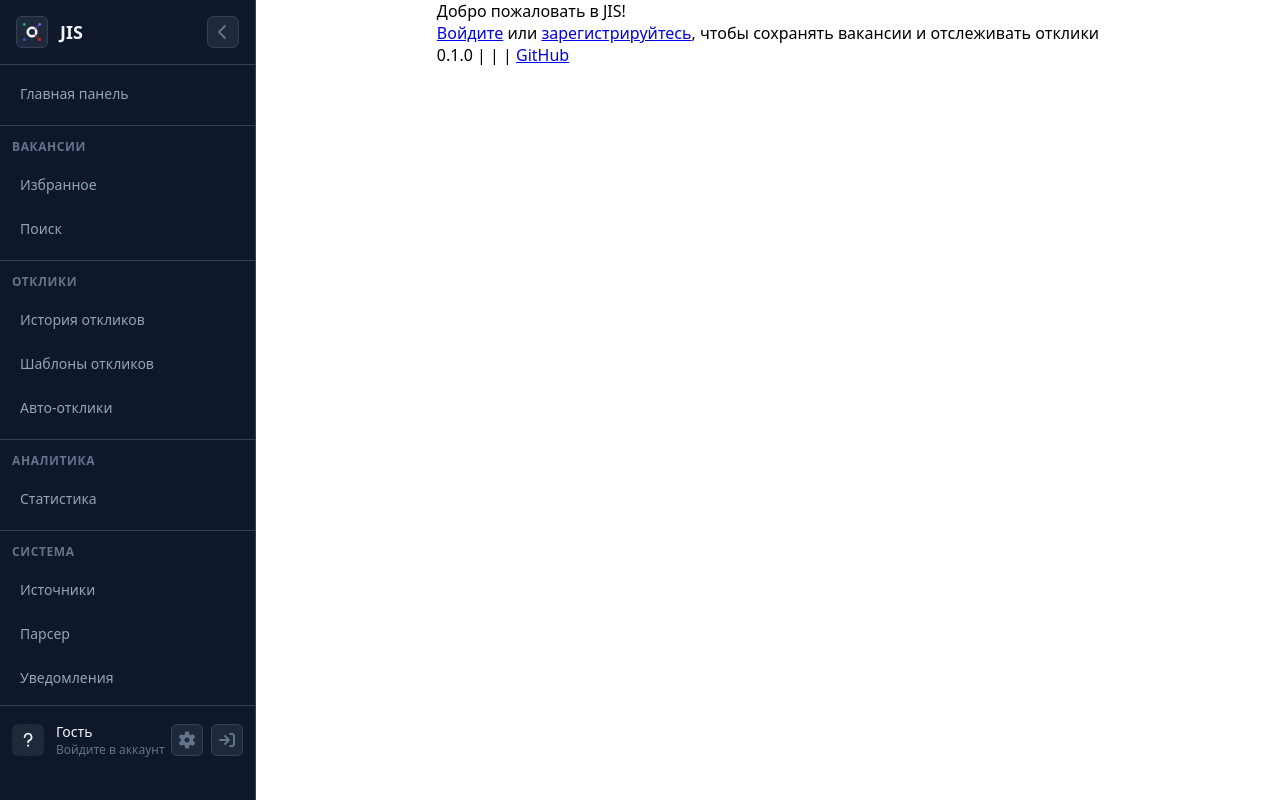
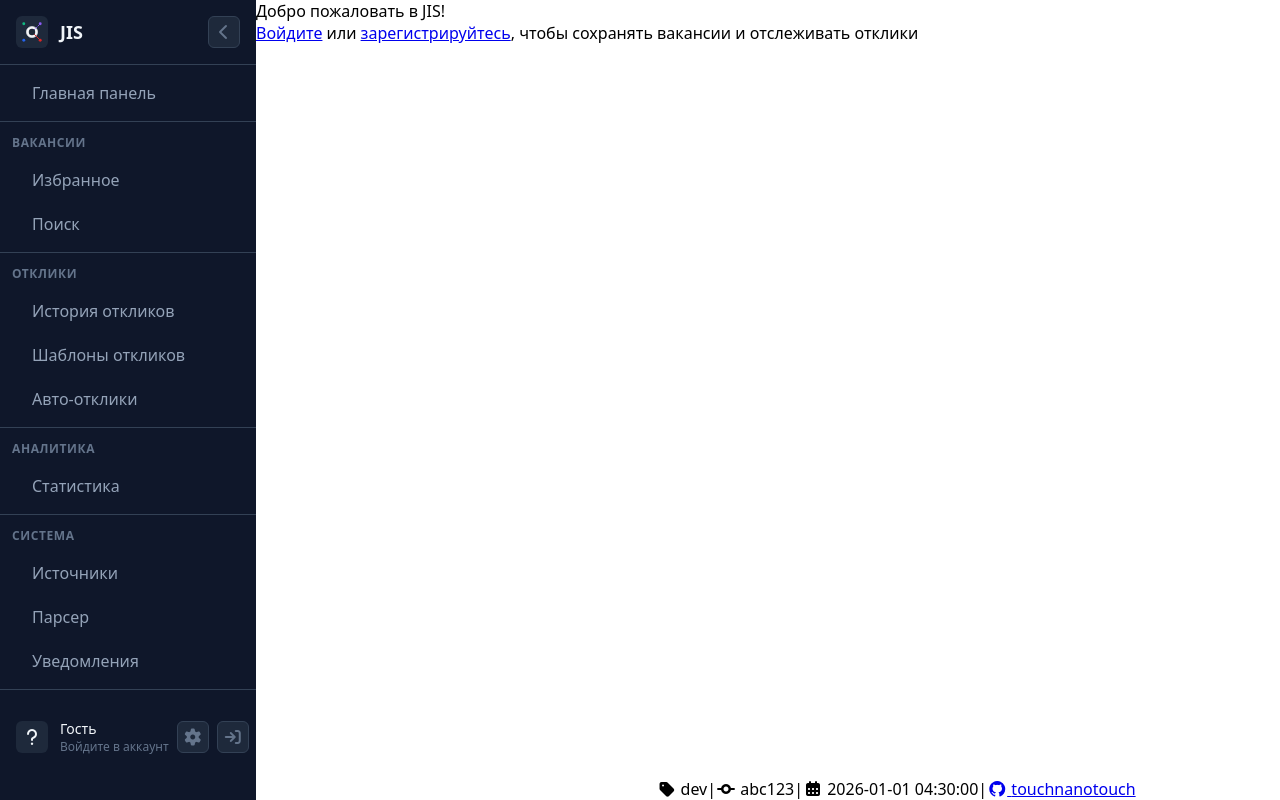
Before and after one commit to touchnanotouch/JIS, a FastAPI app: page /search in a window 1280 px wide. Run offline with FastAPI, Linux system fonts and the light colour scheme; some libraries are stand-ins or nearby versions.

Commit message:
ver 0.1.4

```diff
--- a/docker-compose.override.yml
+++ b/docker-compose.override.yml
@@ -4,7 +4,6 @@
       context: .
       dockerfile: docker/Dockerfile.dev
     environment:
-      - VERSION=0.1.0-dev
       - RELOAD=True
       - DEBUG=True
       - LOG_LEVEL=DEBUG
--- a/src/jis/__init__.py
+++ /dev/null
@@ -1,2 +0,0 @@
-__version__ = "0.1.0"
-__author__ = "tonato"
--- a/src/jis/api/app.py
+++ b/src/jis/api/app.py
@@ -11,7 +11,7 @@
     app = FastAPI(
         title="JIS",
         description="Job Search Aggregator",
-        version="0.1.0",
+        version=config.GIT_TAG,
         docs_url="/api/docs" if config.SHOW_DOCS else None,
         redoc_url="/api/redoc" if config.SHOW_DOCS else None,
         openapi_url="/api/openapi.json" if config.SHOW_DOCS else None,
--- /dev/null
+++ b/src/jis/web/static/css/components/_footer.css
@@ -0,0 +1,7 @@
+/* components/_footer.css */
+
+.footer-wrapper {
+    display: flex;
+    flex-direction: row;
+    justify-content: center;
+}
--- a/src/jis/web/static/css/components/_sidebar.css
+++ b/src/jis/web/static/css/components/_sidebar.css
@@ -1,96 +1,70 @@
 /* components/_sidebar.css */
 
 
-/* Sidebar */
+/* Sidebar Wrapper */
 
-.sidebar {
+.sidebar-wrapper {
     width: var(--sidebar-width);
     height: 100vh;
     background: var(--bg-sidebar);
     display: flex;
     flex-direction: column;
-    position: fixed;
-    left: 0;
-    top: 0;
-    z-index: var(--z-fixed);
-    border-right: 1px solid var(--border-dark);
-    transition: var(--transition-normal);
-    overflow: hidden;
+    transition: width var(--transition-normal) ease-out;
 }
 
-.sidebar.collapsed {
+.sidebar-wrapper.collapsed {
     width: var(--sidebar-width-collapsed);
 }
 
-.sidebar:not(.collapsed) .nav-icon {
-    display: none;
-}
+/* TODO: вспышка слева ААААА ( см. FOUC )*/
 
-.sidebar.collapsed .logo-badge,
-.sidebar.collapsed .logo-name,
-.sidebar.collapsed .nav-text,
-.sidebar.collapsed .nav-group-title,
-.sidebar.collapsed .profile-name,
-.sidebar.collapsed .profile-email {
-    display: none;
-}
-
-.sidebar.collapsed .sidebar-footer-wrapper,
-.sidebar.collapsed .profile-info,
-.sidebar.collapsed .profile-actions {
-    flex-direction: column;
-    align-items: center;
-}
-
-.sidebar.collapsed .profile-actions {
-    gap: var(--space-3);
-}
 
 /* Sidebar Header */
 
 .sidebar-header {
+    display: flex;
+    border-bottom: 1px solid var(--border-dark);
     padding: var(--space-4);
-    border-bottom: 1px solid var(--border-dark);
 }
 
 .sidebar-header-wrapper {
     display: flex;
+    justify-content: space-between;
     align-items: center;
-    justify-content: space-between;
+    width: 100%;
 }
-
-/* Logo */
 
 .logo-link {
     display: flex;
     align-items: center;
     gap: var(--space-3);
     text-decoration: none;
+    transition: all var(--transition-normal) ease-in-out;
+    opacity: 1;
+    width: auto;
+    visibility: visible;
+}
+
+.sidebar-wrapper.collapsed .logo-link {
+    opacity: 0;
+    width: 0;
+    visibility: hidden;
 }
 
 .logo-badge {
     display: flex;
     align-items: center;
-    justify-content: center;
     width: 2rem;
     height: 2rem;
     background: var(--color-gray-800);
     border-radius: var(--radius-md);
-    border: 1px solid var(--border-dark);
 }
 
 .logo-text {
-    display: flex;
-    flex-direction: column;
-}
-
-.logo-name {
     font-weight: 600;
     font-size: var(--text-lg);
     color: var(--text-on-dark);
 }
-
-/* Sidebar Toggle */
 
 .sidebar-toggle {
     width: 2rem;
@@ -115,86 +89,140 @@
 
 .sidebar-nav {
     padding: var(--space-2) 0;
-    overflow-y: auto;
 }
 
-.nav-menu {
+.sidebar-nav-list {
     list-style: none;
-    padding: 0;
-    margin: 0;
     display: flex;
     flex-direction: column;
     gap: var(--space-1);
 }
 
-/* Nav Divider */
-
-.nav-group-divider {
+.sidebar-nav-divider {
     padding: var(--space-2) var(--space-3) var(--space-1);
     border-top: 1px solid var(--border-dark);
-    margin-top: var(--space-2);
+    margin-top: var(--space-1);
+    transition: all var(--transition-normal) ease-in-out;
 }
 
-.nav-group-divider:first-child {
-    border-top: none;
-    margin-top: 0;
+.sidebar-wrapper.collapsed .sidebar-nav-divider {
+    padding: 0;
+    height: 0;
+    margin: var(--space-1) var(--space-2);
 }
 
-.nav-group-title {
+.sidebar-nav-divider-text {
     font-size: var(--text-xs);
     font-weight: 600;
     color: var(--text-muted);
     text-transform: uppercase;
     letter-spacing: 0.05em;
+    transition: all var(--transition-normal) ease-in-out;
+    opacity: 1;
+    max-width: 100%;
+    visibility: visible;
 }
 
-/* Nav Item */
-
-.nav-item {
-    position: relative;
+.sidebar-wrapper.collapsed .sidebar-nav-divider-text {
+    opacity: 0;
+    max-width: 0;
+    visibility: hidden;
 }
 
-.nav-link {
+
+.sidebar-nav-item {
     display: flex;
+}
+
+.sidebar-nav-link {
+    display: flex;
+    justify-content: left;
     align-items: center;
+    width: 100%;
+    margin: 0 var(--space-2);
     padding: var(--space-1) var(--space-3);
+    min-height: 2.5rem;
     text-decoration: none;
     color: var(--color-gray-400);
     border-radius: var(--radius-md);
-    margin: 0 var(--space-2);
-    min-height: 2.5rem;
+    transition: all var(--transition-fast) ease-in-out;
 }
 
-.nav-link:hover {
+.sidebar-wrapper.collapsed .sidebar-nav-link {
+    justify-content: center;
+    padding: var(--space-2);
+}
+
+.sidebar-nav-link:hover {
     background: var(--color-gray-800);
     color: var(--text-on-dark);
 }
 
-.nav-text {
-    font-size: var(--text-sm);
+.sidebar-nav-icon {
+    opacity: 0 !important;
+    width: 0 !important;
+    height: 0 !important;
+    transition: all var(--transition-normal) ease-in-out;
+}
+
+.sidebar-wrapper.collapsed .sidebar-nav-icon {
+    opacity: 1 !important;
+    width: fit-content !important;
+    height: fit-content !important;
+}
+
+.sidebar-nav-text {
+    font-size: var(--text-md);
     white-space: nowrap;
     overflow: hidden;
-    text-overflow: ellipsis;
+    transition: all var(--transition-normal) ease-in-out;
+    opacity: 1;
+    max-width: 12rem;
+    visibility: visible;
+    margin-left: var(--space-3);
+}
+
+.sidebar-wrapper.collapsed .sidebar-nav-text {
+    opacity: 0;
+    max-width: 0;
+    visibility: hidden;
+    margin-left: 0;
 }
 
 /* Sidebar Footer */
 
 .sidebar-footer {
-    padding: var(--space-4) var(--space-3) var(--space-2);
+    display: flex;
+    align-items: center;
+    height: 100%;
+    padding: var(--space-4);
     border-top: 1px solid var(--border-dark);
+    margin-bottom: var(--space-4);
 }
 
 .sidebar-footer-wrapper {
     display: flex;
+    flex-direction: row;
     align-items: center;
     justify-content: space-between;
-    margin-bottom: var(--space-3);
+    gap: var(--space-2);
+    transition: all var(--transition-slow) ease-in-out;
+}
+
+.sidebar-wrapper.collapsed .sidebar-footer-wrapper {
+    flex-direction: column;
+    justify-content: flex-start;
 }
 
 .profile-info {
     display: flex;
     align-items: center;
     gap: var(--space-3);
+    transition: gap var(--transition-slow) ease-in-out;
+}
+
+.sidebar-wrapper.collapsed .profile-info {
+    gap: 0;
 }
 
 .profile-avatar {
@@ -206,8 +234,21 @@
     align-items: center;
     justify-content: center;
     color: var(--text-on-dark);
-    font-weight: 600;
-    font-size: var(--text-sm);
+}
+
+.profile-details {
+    display: flex;
+    flex-direction: column;
+    opacity: 1;
+    max-width: 10rem;
+    transition: all var(--transition-normal) ease-in-out;
+    visibility: visible;
+}
+
+.sidebar-wrapper.collapsed .profile-details {
+    opacity: 0;
+    max-width: 0;
+    visibility: hidden;
 }
 
 .profile-name {
@@ -231,8 +272,16 @@
 
 .profile-actions {
     display: flex;
+    flex-direction: row;
     gap: var(--space-2);
     flex-shrink: 0;
+    transition: flex-direction var(--transition-normal) ease-in-out;
+}
+
+/* TODO: че то неплавно :( */
+
+.sidebar-wrapper.collapsed .profile-actions {
+    flex-direction: column;
 }
 
 .profile-action {
@@ -246,7 +295,6 @@
     border: 1px solid var(--border-dark);
     border-radius: var(--radius-md);
     text-decoration: none;
-    transition: all var(--transition-fast);
 }
 
 .profile-action:hover {
--- a/src/jis/web/static/css/components/components.css
+++ b/src/jis/web/static/css/components/components.css
@@ -1,2 +1,3 @@
 
 @import url("./_sidebar.css");
+@import url("./_footer.css");
--- /dev/null
+++ b/src/jis/web/static/css/core/_layout.css
@@ -0,0 +1,31 @@
+/* core/_layout.css */
+
+
+.app-container {
+    display: flex;
+    flex-direction: column;
+    min-height: 100vh;
+    width: 100%;
+}
+
+.sidebar {
+    position: fixed;
+    top: 0;
+    left: 0;
+    bottom: 0;
+    z-index: var(--z-fixed);
+}
+
+.main {
+    width: 100%;
+    min-height: 100vh;
+    margin-left: var(--sidebar-width);
+}
+
+.footer {
+    width: 100%;
+    position: fixed;
+    bottom: 0;
+    margin-left: var(--sidebar-width);
+    z-index: var(--z-fixed);
+}
--- a/src/jis/web/static/css/core/_reset.css
+++ b/src/jis/web/static/css/core/_reset.css
@@ -1,4 +1,4 @@
-/* base/_reset.css */
+/* core/_reset.css */
 
 
 * {
@@ -8,25 +8,11 @@
     font: inherit;
 }
 
-body {
+html, body {
     height: 100%;
     width: 100%;
     overflow-x: hidden;
     font-family: var(--font-sans);
-}
-
-.app-container {
-    display: flex;
-    align-items: center;
-    justify-content: center;
-}
-
-.app-container:has(.sidebar:not(.collapsed)) {
-    padding-left: var(--sidebar-width);
-}
-
-.app-container:has(.sidebar.collapsed) {
-    padding-left: var(--sidebar-width-collapsed);
 }
 
 /* ::-webkit-scrollbar {
--- a/src/jis/web/static/css/core/_vars.css
+++ b/src/jis/web/static/css/core/_vars.css
@@ -1,4 +1,4 @@
-/* base/_vars.css */
+/* core/_vars.css */
 
 
 :root {
--- a/src/jis/web/static/css/core/core.css
+++ b/src/jis/web/static/css/core/core.css
@@ -1,3 +1,6 @@
+/* core/core.css */
+
 
 @import url("./_vars.css");
 @import url("./_reset.css");
+@import url("./_layout.css");
--- a/src/jis/web/templates/base.html
+++ b/src/jis/web/templates/base.html
@@ -23,18 +23,14 @@
         <!-- Sidebar -->
 
         <aside class="sidebar">
-            {% include "components/sidebar.html" %}
+            <div class="sidebar-wrapper">
+                {% include "components/sidebar.html" %}
+            </div>
         </aside>
 
         <!-- Main Content -->
 
         <main class="main">
-            <!-- Header Block -->
-
-            <!-- <header class="header">
-                {% include "components/header.html" %}
-            </header> -->
-
             <!-- Page Block -->
 
             <div class="page-wrapper">
@@ -49,22 +45,24 @@
 
                 <div class="page-content">{% block pageContent %}{% endblock %}</div>
             </div>
+        </main>
 
-            <!-- Footer Block -->
+        <!-- Footer Block -->
 
-            <footer>
+        <footer class="footer">
+            <div class="footer-wrapper">
                 {% include "components/footer.html" %}
-            </footer>
-        </main>
+            </div>
+        </footer>
     </div>
     <script>
         document.addEventListener('DOMContentLoaded', function() {
-            const sidebar = document.querySelector('.sidebar');
+            const sidebar = document.querySelector('.sidebar-wrapper');
             const sidebarToggle = document.querySelector('.sidebar-toggle');
             const toggleIcon = document.querySelector('.toggle-icon');
 
 
-            const isCollapsed = localStorage.getItem('sidebar-collapsed') === 'true';
+            const isCollapsed = localStorage.getItem('sidebarCollapsed') === 'true';
             if (isCollapsed) {
                 sidebar.classList.add('collapsed');
                 updateToggleIcon(true);
@@ -74,7 +72,7 @@
             sidebarToggle.addEventListener('click', function() {
                 const isNowCollapsed = sidebar.classList.toggle('collapsed');
 
-                localStorage.setItem('sidebar-collapsed', isNowCollapsed);
+                localStorage.setItem('sidebarCollapsed', isNowCollapsed);
 
 
                 updateToggleIcon(isNowCollapsed);
--- a/src/jis/web/templates/components/footer.html
+++ b/src/jis/web/templates/components/footer.html
@@ -1,13 +1,52 @@
-<div class="footer-wrapper">
-    <p class="footer-content">
-        <span class="version-info">
-            <code>{{ config.VERSION }}</code>
-            <span class="separator">|</span>
-            <code>{{ config.COMMIT_HASH }}</code>
-            <span class="separator">|</span>
-            <code>{{ config.BUILD_DATE }}</code>
-        </span>
-        <span class="separator">|</span>
-        <a href="https://github.com/touchnanotouch" target="_blank">GitHub</a>
-    </p>
+<!-- Git Tag -->
+
+<div class="footer-item">
+    <span class="footer-text" title="Версия приложения">
+        <i class="fas fa-tag"></i>
+        <code class="footer-value version-tag">
+            {{ config.GIT_TAG }}
+        </code>
+    </span>
 </div>
+
+<div class="footer-separator">|</div>
+
+<!-- Git Commit Hash -->
+
+<div class="footer-item">
+    <span class="footer-text" title="Хеш коммита">
+        <i class="fas fa-code-commit"></i>
+        <code class="footer-value commit-hash">
+            {{ config.GIT_COMMIT_HASH }}
+        </code>
+    </span>
+</div>
+
+<div class="footer-separator">|</div>
+
+<!-- Git Commit Date -->
+
+<div class="footer-item">
+    <span class="footer-text" title="Дата коммита">
+        <i class="fas fa-calendar-alt"></i>
+        <time datetime="{{ config.GIT_COMMIT_DATE }}" class="footer-value build-date">
+            {{ config.GIT_COMMIT_DATE }}
+        </time>
+    </span>
+</div>
+
+<div class="footer-separator">|</div>
+
+<!-- Github Link -->
+
+<div class="footer-item">
+    <a href="https://github.com/touchnanotouch"
+       target="_blank"
+       rel="noopener noreferrer"
+       class="footer-link"
+       title="GitHub профиль"
+    >
+        <i class="fab fa-github"></i>
+        <span class="footer-value github-username">touchnanotouch</span>
+    </a>
+</div>
--- a/src/jis/web/templates/components/sidebar.html
+++ b/src/jis/web/templates/components/sidebar.html
@@ -16,7 +16,7 @@
                 </svg>
             </div>
             <div class="logo-text">
-                <span class="logo-name">JIS</span>
+                <span>JIS</span>
             </div>
         </a>
 
@@ -30,102 +30,102 @@
 <!-- Nav -->
 
 <nav class="sidebar-nav">
-    <ul class="nav-menu">
+    <ul class="sidebar-nav-list">
         <!-- Main Panel -->
 
-        <li class="nav-item {% if request.endpoint == 'dashboard' %}active{% endif %}">
-            <a href="{{ url_for('dashboard') }}" class="nav-link" title="Главная панель">
-                <i class="fas fa-home nav-icon"></i>
-                <span class="nav-text">Главная панель</span>
+        <li class="sidebar-nav-item {% if request.endpoint == 'dashboard' %}active{% endif %}">
+            <a href="{{ url_for('dashboard') }}" class="sidebar-nav-link" title="Главная панель">
+                <i class="fas fa-home sidebar-nav-icon"></i>
+                <span class="sidebar-nav-text">Главная панель</span>
             </a>
         </li>
 
         <!-- Vacancies -->
 
-        <li class="nav-group-divider">
-            <span class="nav-group-title">Вакансии</span>
+        <li class="sidebar-nav-divider">
+            <span class="sidebar-nav-divider-text">Вакансии</span>
         </li>
 
-        <li class="nav-item {% if request.endpoint == 'favorites' %}active{% endif %}">
-            <a href="{{ url_for('favorites') }}" class="nav-link" title="Избранное">
-                <i class="fas fa-star nav-icon"></i>
-                <span class="nav-text">Избранное</span>
+        <li class="sidebar-nav-item {% if request.endpoint == 'favorites' %}active{% endif %}">
+            <a href="{{ url_for('favorites') }}" class="sidebar-nav-link" title="Избранное">
+                <i class="fas fa-star sidebar-nav-icon"></i>
+                <span class="sidebar-nav-text">Избранное</span>
             </a>
         </li>
 
-        <li class="nav-item {% if request.endpoint == 'job_search' %}active{% endif %}">
-            <a href="{{ url_for('search') }}" class="nav-link" title="Поиск">
-                <i class="fas fa-search nav-icon"></i>
-                <span class="nav-text">Поиск</span>
+        <li class="sidebar-nav-item {% if request.endpoint == 'job_search' %}active{% endif %}">
+            <a href="{{ url_for('search') }}" class="sidebar-nav-link" title="Поиск">
+                <i class="fas fa-search sidebar-nav-icon"></i>
+                <span class="sidebar-nav-text">Поиск</span>
             </a>
         </li>
 
         <!-- Responses -->
 
-        <li class="nav-group-divider">
-            <span class="nav-group-title">Отклики</span>
+        <li class="sidebar-nav-divider">
+            <span class="sidebar-nav-divider-text">Отклики</span>
         </li>
 
-        <li class="nav-item {% if request.endpoint == 'responses' %}active{% endif %}">
-            <a href="{{ url_for('responses') }}" class="nav-link" title="История откликов">
-                <i class="fas fa-paper-plane nav-icon"></i>
-                <span class="nav-text">История откликов</span>
+        <li class="sidebar-nav-item {% if request.endpoint == 'responses' %}active{% endif %}">
+            <a href="{{ url_for('responses') }}" class="sidebar-nav-link" title="История откликов">
+                <i class="fas fa-paper-plane sidebar-nav-icon"></i>
+                <span class="sidebar-nav-text">История откликов</span>
             </a>
         </li>
 
-        <li class="nav-item {% if request.endpoint == 'templates' %}active{% endif %}">
-            <a href="{{ url_for('templates') }}" class="nav-link">
-                <i class="fas fa-file-alt nav-icon" title="Шаблоны откликов"></i>
-                <span class="nav-text">Шаблоны откликов</span>
+        <li class="sidebar-nav-item {% if request.endpoint == 'templates' %}active{% endif %}">
+            <a href="{{ url_for('templates') }}" class="sidebar-nav-link">
+                <i class="fas fa-file-alt sidebar-nav-icon" title="Шаблоны откликов"></i>
+                <span class="sidebar-nav-text">Шаблоны откликов</span>
             </a>
         </li>
 
         <!-- Responses (auto) -->
 
-        <li class="nav-item {% if request.endpoint == 'auto_responses' %}active{% endif %}">
-            <a href="{{ url_for('auto_responses') }}" class="nav-link" title="Авто-отклики">
-                <i class="fas fa-robot nav-icon"></i>
-                <span class="nav-text">Авто-отклики</span>
+        <li class="sidebar-nav-item {% if request.endpoint == 'auto_responses' %}active{% endif %}">
+            <a href="{{ url_for('auto_responses') }}" class="sidebar-nav-link" title="Авто-отклики">
+                <i class="fas fa-robot sidebar-nav-icon"></i>
+                <span class="sidebar-nav-text">Авто-отклики</span>
             </a>
         </li>
 
         <!-- Analytics -->
 
-        <li class="nav-group-divider">
-            <span class="nav-group-title">Аналитика</span>
+        <li class="sidebar-nav-divider">
+            <span class="sidebar-nav-divider-text">Аналитика</span>
         </li>
 
-        <li class="nav-item {% if request.endpoint == 'statistics' %}active{% endif %}">
-            <a href="{{ url_for('statistics') }}" class="nav-link" title="Статистика">
-                <i class="fas fa-bar-chart nav-icon"></i>
-                <span class="nav-text">Статистика</span>
+        <li class="sidebar-nav-item {% if request.endpoint == 'statistics' %}active{% endif %}">
+            <a href="{{ url_for('statistics') }}" class="sidebar-nav-link" title="Статистика">
+                <i class="fas fa-bar-chart sidebar-nav-icon"></i>
+                <span class="sidebar-nav-text">Статистика</span>
             </a>
         </li>
 
         <!-- System -->
 
-        <li class="nav-group-divider">
-            <span class="nav-group-title">Система</span>
+        <li class="sidebar-nav-divider">
+            <span class="sidebar-nav-divider-text">Система</span>
         </li>
 
-        <li class="nav-item {% if request.endpoint == 'sources' %}active{% endif %}">
-            <a href="{{ url_for('sources') }}" class="nav-link" title="Источники">
-                <i class="fas fa-database nav-icon"></i>
-                <span class="nav-text">Источники</span>
+        <li class="sidebar-nav-item {% if request.endpoint == 'sources' %}active{% endif %}">
+            <a href="{{ url_for('sources') }}" class="sidebar-nav-link" title="Источники">
+                <i class="fas fa-database sidebar-nav-icon"></i>
+                <span class="sidebar-nav-text">Источники</span>
             </a>
         </li>
 
-        <li class="nav-item {% if request.endpoint == 'parser' %}active{% endif %}">
-            <a href="{{ url_for('parser') }}" class="nav-link" title="Парсер">
-                <i class="fas fa-code nav-icon"></i>
-                <span class="nav-text">Парсер</span>
+        <li class="sidebar-nav-item {% if request.endpoint == 'parser' %}active{% endif %}">
+            <a href="{{ url_for('parser') }}" class="sidebar-nav-link" title="Парсер">
+                <i class="fas fa-code sidebar-nav-icon"></i>
+                <span class="sidebar-nav-text">Парсер</span>
             </a>
         </li>
 
-        <li class="nav-item {% if request.endpoint == 'notifications' %}active{% endif %}">
-            <a href="{{ url_for('notifications') }}" class="nav-link" title="Уведомления">
-                <i class="fas fa-bell nav-icon"></i>
-                <span class="nav-text">Уведомления</span>
+        <li class="sidebar-nav-item {% if request.endpoint == 'notifications' %}active{% endif %}">
+            <a href="{{ url_for('notifications') }}" class="sidebar-nav-link" title="Уведомления">
+                <i class="fas fa-bell sidebar-nav-icon"></i>
+                <span class="sidebar-nav-text">Уведомления</span>
             </a>
         </li>
     </ul>
```
Also changed, not shown: src/jis/config.py (+6 -1 lines), 2 other files.
